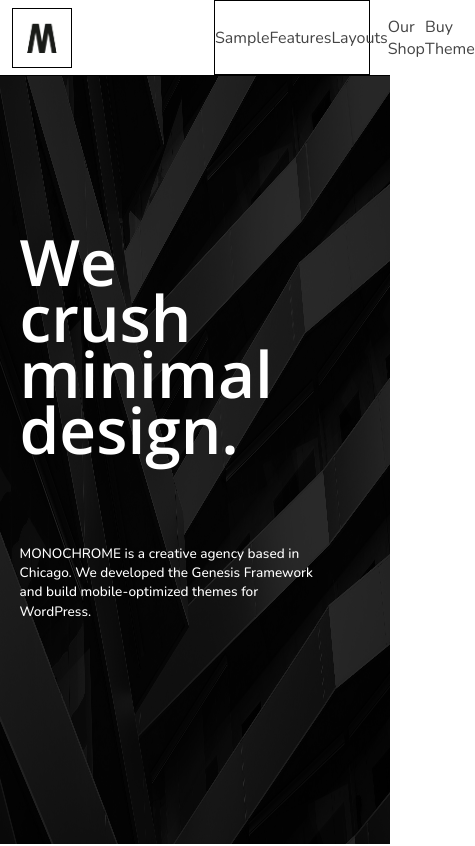
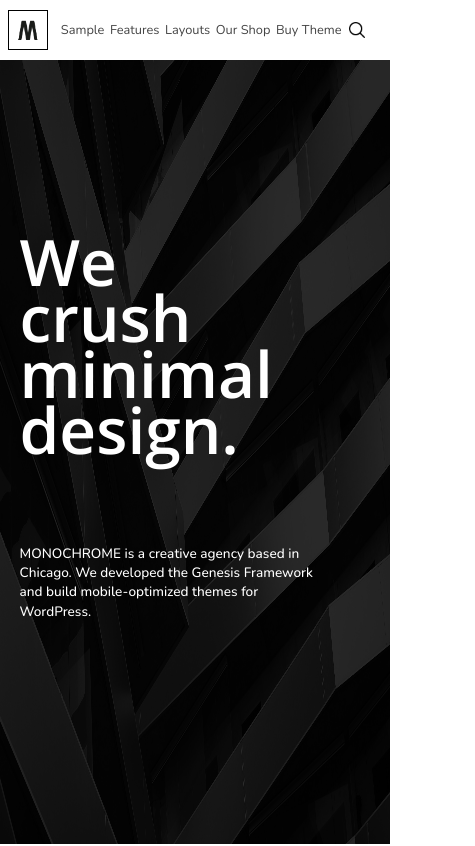
Before and after one commit to prabhat1001/Monochrome, a React (Create React App) app: page / in a window 390 px wide. Shown: the top 846 px of the page, 475 px wide, since content can reach past the window. Built offline with nearby package versions, Linux system fonts and the light colour scheme; a web font is replaced by a local one.

Commit message:
update: added responsiveness

```diff
--- a/src/Components/NavBar/NavBar.js
+++ b/src/Components/NavBar/NavBar.js
@@ -31,12 +31,18 @@ const Nav = styled.div`
   width: 100%;
   height: 76px;
   background-color: #fff;
-  border-bottom: #000 solid 1px;
+  /* border-bottom: #000 solid 1px;   */
+
+  // for small screens
+  @media (min-width: 320px) and (max-width: 425px){
+    width: 100%;
+      height: 60px;
+  }
 `;
 
 const Logo = styled.div`
   position: relative;
-  left: 3%;
+  left: 2%;
   width: 60px;
   height: 60px;
   border: #000 solid 1px;
@@ -44,6 +50,11 @@ const Logo = styled.div`
   img{
     width: 100%;
     height: 100%;
+  }
+  // for small screens
+  @media (min-width: 320px) and (max-width: 425px){
+      width: 40px;
+      height: 40px;
   }
 
 `;
@@ -57,12 +68,23 @@ const Links = styled.div`
   height: 100%;
   justify-content: space-around;
   align-items: center;
-  border: #000 solid 1px;
+  /* border: #000 solid 1px;   */
   a{
     color: #444444;
     text-decoration: none;
     font-size: 1rem;
     font-family: 'Nunito', sans-serif;
+    /* background-color: brown; */
+    // for small screens
+    @media (min-width: 320px) and (max-width: 425px){
+        font-size: 0.8rem;
+    }
+  }
+
+  // for small screens
+  @media (min-width: 320px) and (max-width: 425px){
+       width: 80%;
+       height: 80%;
   }
 `;
 
@@ -80,6 +102,12 @@ const Search = styled.div`
     }
   }
 
+  // for small screens
+  @media (min-width: 320px) and (max-width: 425px){
+      width: 20px;
+      height: 20px;
+  }
+
 
 `;
 export default NavBar
```
